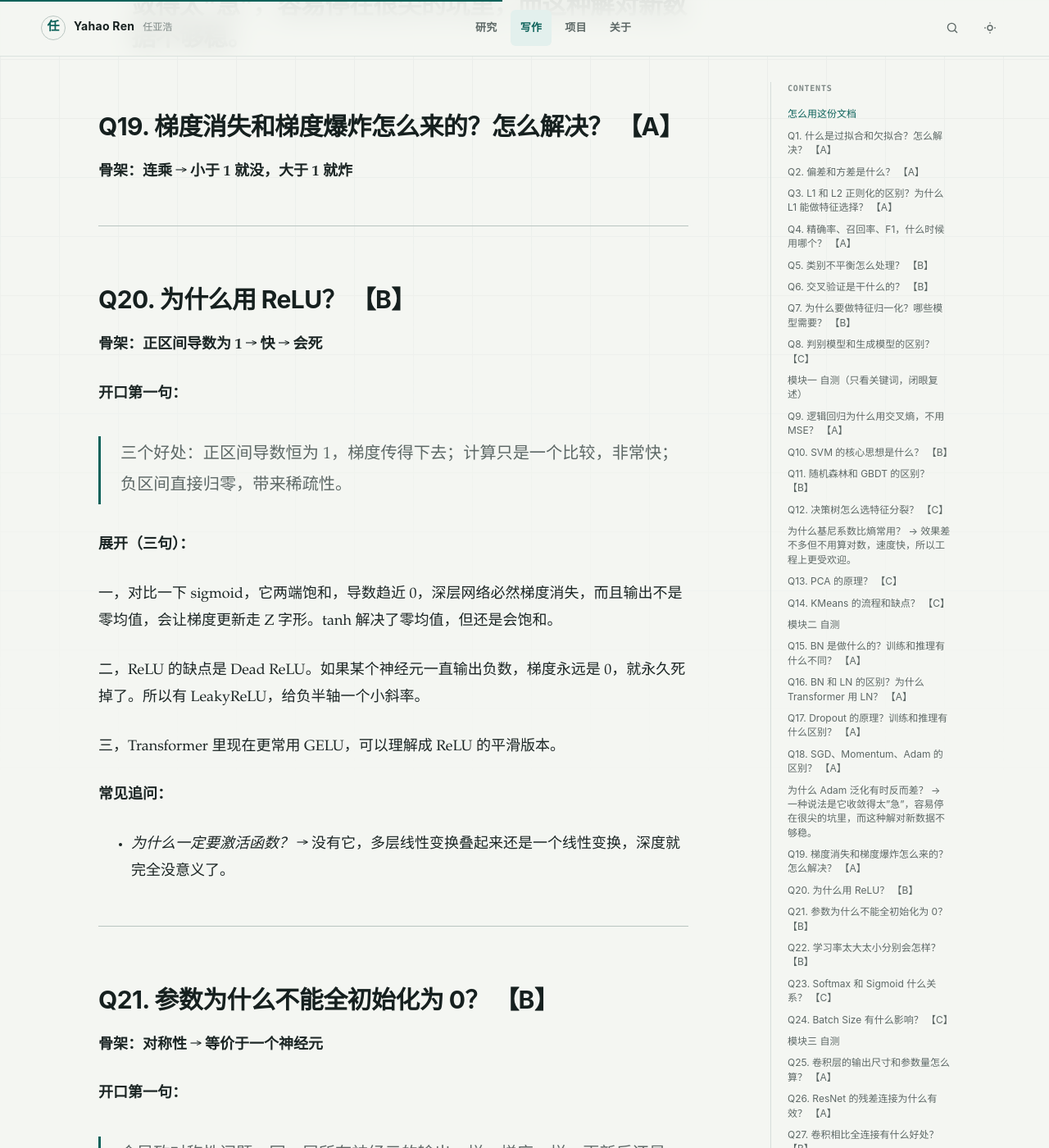
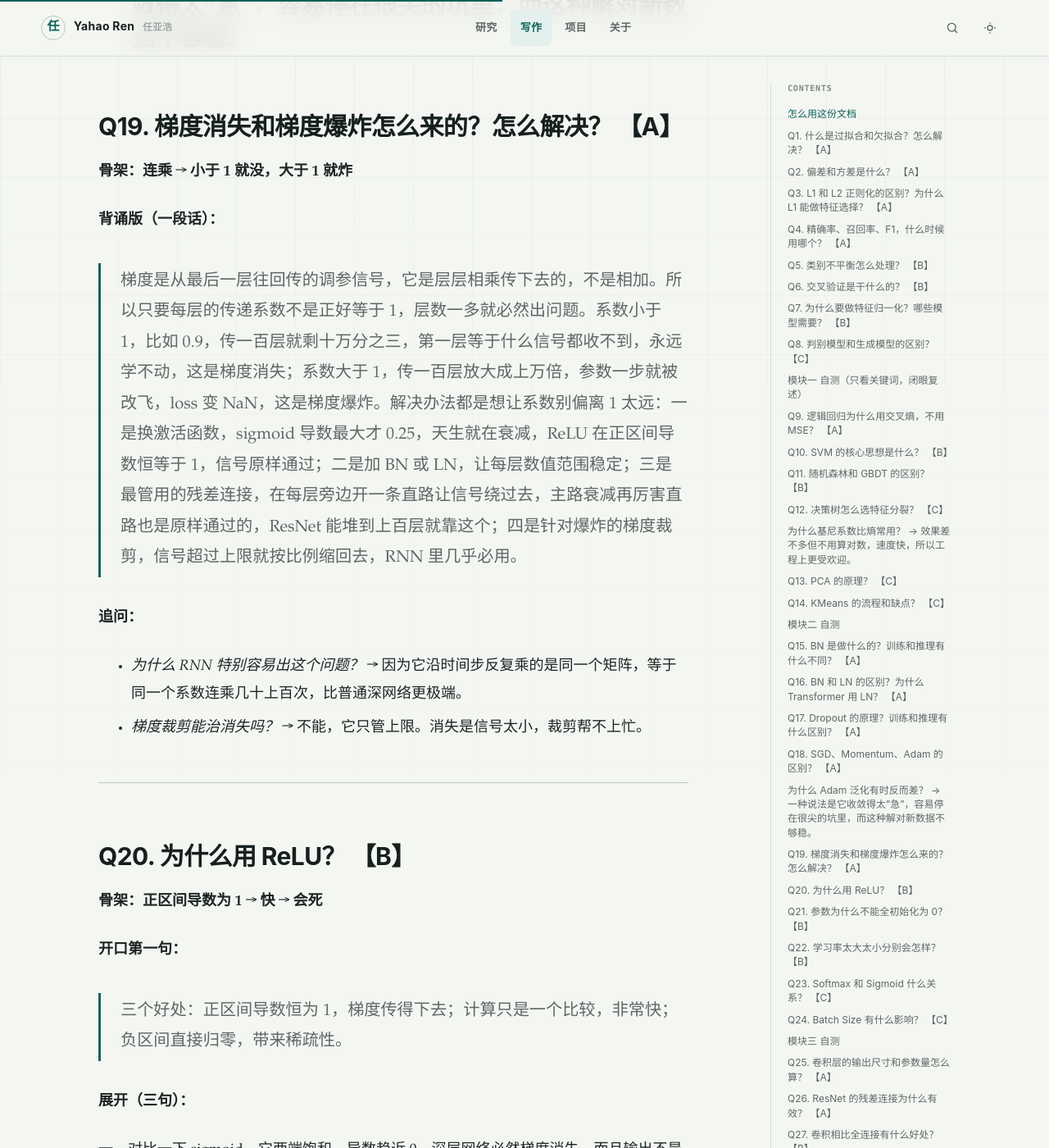
Before and after one commit to YahaoRen/yahaoren.github.io, a Jekyll site: the page built from _notes/机器学习 深度学习 面试背诵版.md, in a window 1280 px wide and 1400 px high, scrolled down 16893 px. Shown: the whole window at 82% size. Built offline with Jekyll 4.4.1, drawn with Linux system fonts in a browser that asks for light colours.

Commit message:
vault backup: 2026-08-30 17:28:59

```diff
--- a/_notes/机器学习 深度学习 面试背诵版.md
+++ b/_notes/机器学习 深度学习 面试背诵版.md
@@ -339,7 +339,14 @@ L2 是权重越小、推得越轻。从 1 推到 0.1 很快，从 0.1 推到 0.0
 
 **骨架：连乘 → 小于 1 就没，大于 1 就炸**
 
+**背诵版（一段话）：**
 
+> 梯度是从最后一层往回传的调参信号，它是层层相乘传下去的，不是相加。所以只要每层的传递系数不是正好等于 1，层数一多就必然出问题。系数小于 1，比如 0.9，传一百层就剩十万分之三，第一层等于什么信号都收不到，永远学不动，这是梯度消失；系数大于 1，传一百层放大成上万倍，参数一步就被改飞，loss 变 NaN，这是梯度爆炸。解决办法都是想让系数别偏离 1 太远：一是换激活函数，sigmoid 导数最大才 0.25，天生就在衰减，ReLU 在正区间导数恒等于 1，信号原样通过；二是加 BN 或 LN，让每层数值范围稳定；三是最管用的残差连接，在每层旁边开一条直路让信号绕过去，主路衰减再厉害直路也是原样通过的，ResNet 能堆到上百层就靠这个；四是针对爆炸的梯度裁剪，信号超过上限就按比例缩回去，RNN 里几乎必用。
+
+**追问：**
+
+- _为什么 RNN 特别容易出这个问题？_ → 因为它沿时间步反复乘的是同一个矩阵，等于同一个系数连乘几十上百次，比普通深网络更极端。
+- _梯度裁剪能治消失吗？_ → 不能，它只管上限。消失是信号太小，裁剪帮不上忙。
 
 ---
 
```
